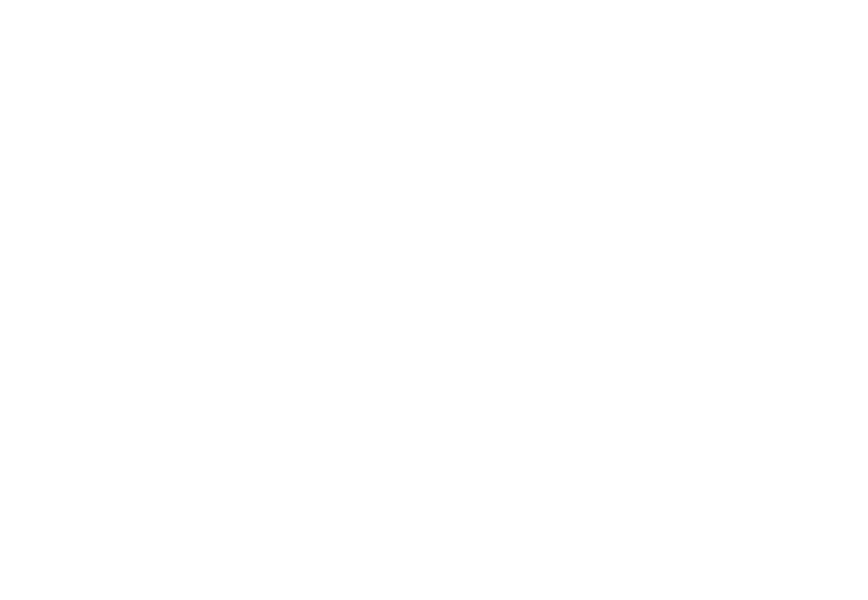
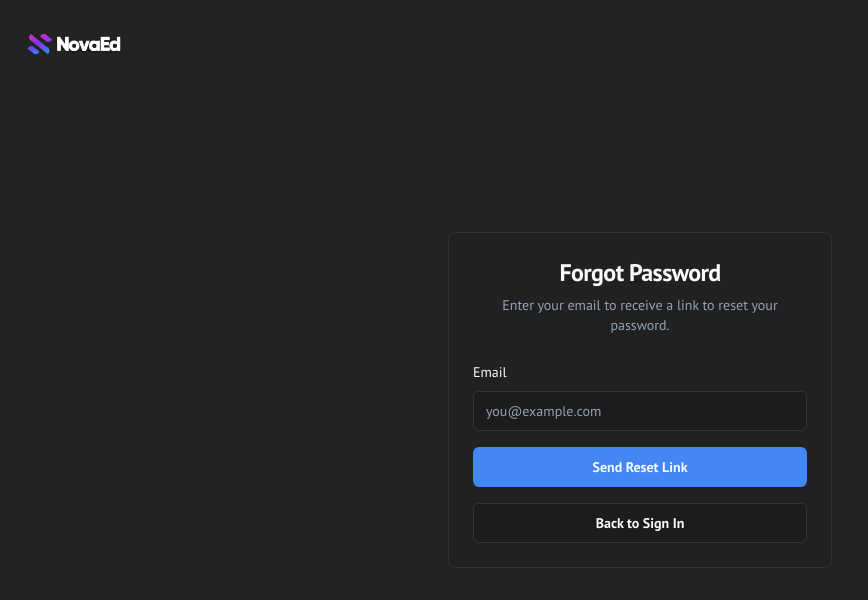
Before and after one commit to mrtomkeddie/novaed, a Next.js app: page /forgot-password in a window 1280 px wide. Before the commit this address had no page. Shown: the top 600 px of the page, without its empty margins (0-868 px from the left). Built offline with nearby package versions, Linux system fonts and the light colour scheme.

Commit message:
what is going on?  Youre really struggling to understand anything i say.

```diff
--- a/src/app/(auth)/forgot-password/page.tsx
+++ b/src/app/(auth)/forgot-password/page.tsx
@@ -1,7 +1,53 @@
 
-import { redirect } from 'next/navigation';
+import Link from 'next/link';
+import Image from 'next/image';
+import { Button } from '@/components/ui/button';
+import { Input } from '@/components/ui/input';
+import { Label } from '@/components/ui/label';
+import { Card, CardContent, CardDescription, CardHeader, CardTitle } from '@/components/ui/card';
 
-// This page is no longer used since user authentication has been removed.
 export default function ForgotPasswordPage() {
-  redirect('/');
+  return (
+    <div className="flex flex-col min-h-screen items-center justify-center bg-secondary/30 p-4">
+        <div className="absolute top-6 left-6">
+            <Link href="/" className="flex items-center gap-2">
+            <Image
+                src="/logo.png"
+                alt="NovaEd Logo"
+                width={100}
+                height={40}
+                priority
+                data-ai-hint="logo"
+            />
+            </Link>
+        </div>
+        <Card className="w-full max-w-sm">
+            <CardHeader className="text-center">
+            <CardTitle className="text-2xl font-headline">Forgot Password</CardTitle>
+            <CardDescription>
+                Enter your email to receive a link to reset your password.
+            </CardDescription>
+            </CardHeader>
+            <CardContent>
+            <form className="space-y-4">
+                <div className="space-y-2">
+                <Label htmlFor="email">Email</Label>
+                <Input
+                    id="email"
+                    type="email"
+                    placeholder="you@example.com"
+                    required
+                />
+                </div>
+                <Button type="submit" className="w-full">
+                    Send Reset Link
+                </Button>
+                <Button variant="outline" className="w-full" asChild>
+                    <Link href="/login">Back to Sign In</Link>
+                </Button>
+            </form>
+            </CardContent>
+        </Card>
+    </div>
+  );
 }
--- a/src/app/(auth)/layout.tsx
+++ b/src/app/(auth)/layout.tsx
@@ -1,7 +1,10 @@
 
-import { redirect } from 'next/navigation';
-
-// This layout is no longer used since user authentication has been removed.
-export default function AuthLayout() {
-  redirect('/');
+// This layout is no longer used and can be safely deleted.
+// We return children directly to avoid any redirects.
+export default function AuthLayout({
+  children,
+}: {
+  children: React.ReactNode
+}) {
+  return <>{children}</>;
 }
--- a/src/app/(auth)/login/page.tsx
+++ b/src/app/(auth)/login/page.tsx
@@ -35,7 +35,15 @@ export default function LoginPage() {
               <Input id="email" type="email" placeholder="you@example.com" required />
             </div>
             <div className="space-y-2">
-              <Label htmlFor="password">Password</Label>
+              <div className="flex items-center">
+                <Label htmlFor="password">Password</Label>
+                <Link
+                  href="/forgot-password"
+                  className="ml-auto inline-block text-sm underline"
+                >
+                  Forgot your password?
+                </Link>
+              </div>
               <Input id="password" type="password" required />
             </div>
             <Button type="submit" className="w-full">
@@ -44,7 +52,7 @@ export default function LoginPage() {
           </form>
           <div className="mt-4 text-center text-sm">
             Don&apos;t have an account?{' '}
-            <Link href="/#signup" className="underline">
+            <Link href="/" className="underline">
               Sign up
             </Link>
           </div>
--- a/src/app/page.tsx
+++ b/src/app/page.tsx
@@ -1,4 +1,3 @@
-
 
 'use client';
 
@@ -109,7 +108,6 @@ export default function LandingPage() {
             </div>
           </div>
         </section>
-
       </main>
       <footer className="py-6 text-center text-sm text-muted-foreground">
         © {new Date().getFullYear()} NovaEd. All rights reserved.
--- a/src/components/landing-header.tsx
+++ b/src/components/landing-header.tsx
@@ -1,4 +1,3 @@
-
 
 'use client';
 
```
